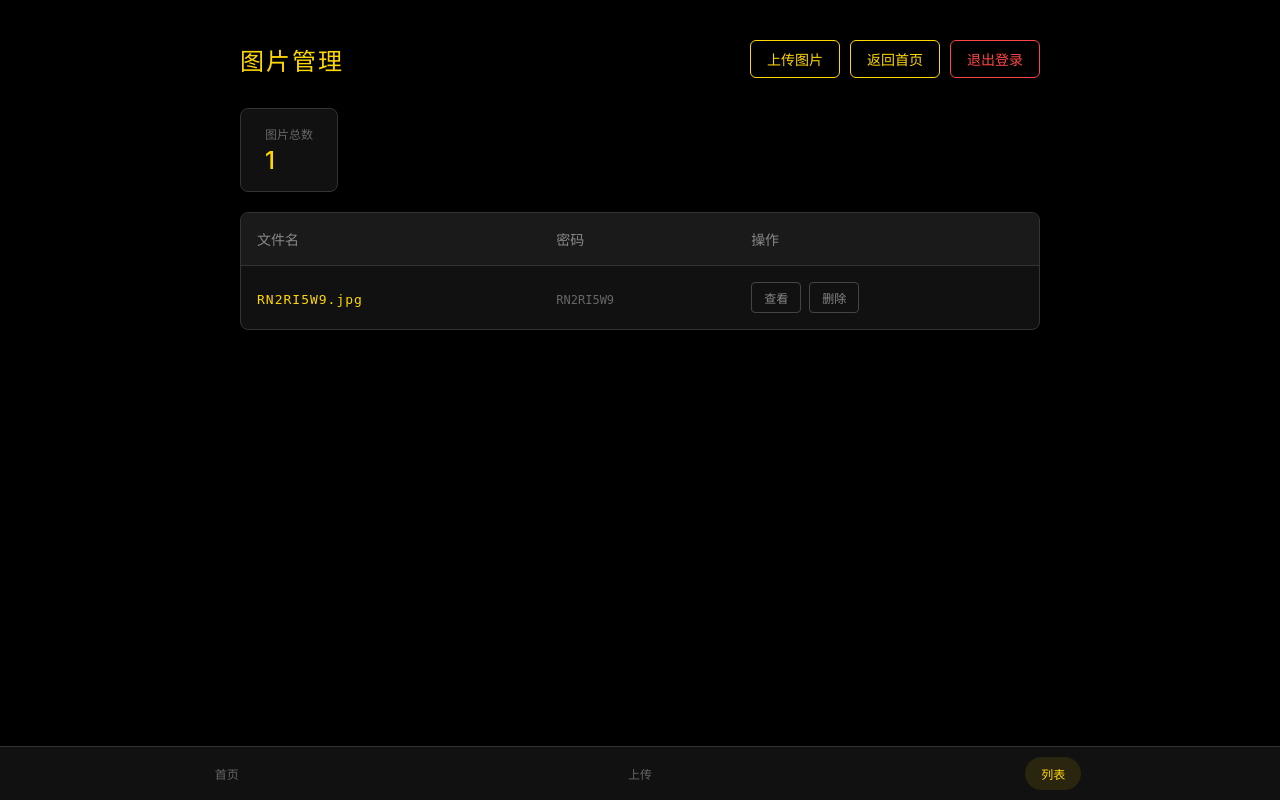
After one commit to rikkac/pic_tools, a Flask app: page /admin in a window 1280 px wide. The commit adds this page. Run offline with Flask 2, Linux system fonts and the light colour scheme; the visitor is signed in with stand-in values (Sample User, id 1).

Commit message:
feat: 添加图片列表功能和底部导航
- 新增 /api/images 接口获取图片列表
- 新增 /admin 管理员控制台页面
- 底部导航：首页、上传、列表（登录后显示）
- 列表页支持查看和删除图片

Co-Authored-By: Claude Opus 4.6 <noreply@anthropic.com>

```diff
--- a/app.py
+++ b/app.py
@@ -158,5 +158,33 @@ def delete_image(password):
         return jsonify({'success': False, 'message': str(e)}), 500
 
 
+@app.route('/api/images', methods=['GET'])
+def list_images():
+    """获取图片列表（需要管理员权限）"""
+    if not session.get('is_admin'):
+        return jsonify({'success': False, 'message': '需要管理员权限'}), 401
+
+    images = []
+    if os.path.exists(UPLOAD_FOLDER):
+        for filename in os.listdir(UPLOAD_FOLDER):
+            if filename.endswith('.jpg'):
+                password = filename[:-4]  # 去掉 .jpg 后缀
+                images.append({
+                    'filename': filename,
+                    'password': password,
+                    'url': url_for('get_image', password=password, _external=True)
+                })
+
+    return jsonify({'success': True, 'images': images})
+
+
+@app.route('/admin')
+def admin_page():
+    """管理员控制台页面"""
+    if not session.get('is_admin'):
+        return redirect(url_for('index'))
+    return render_template('admin.html')
+
+
 if __name__ == '__main__':
     app.run(host='0.0.0.0', port=5001, debug=True)
--- /dev/null
+++ b/templates/admin.html
@@ -0,0 +1,457 @@
+<!DOCTYPE html>
+<html lang="zh-CN">
+<head>
+    <meta charset="UTF-8">
+    <meta name="viewport" content="width=device-width, initial-scale=1.0, maximum-scale=1.0, user-scalable=no">
+    <title>图片管理</title>
+    <style>
+        * {
+            margin: 0;
+            padding: 0;
+            box-sizing: border-box;
+        }
+
+        body {
+            font-family: -apple-system, BlinkMacSystemFont, 'Segoe UI', Roboto, sans-serif;
+            background-color: #000;
+            color: #fff;
+            min-height: 100vh;
+            padding: 20px;
+        }
+
+        .container {
+            max-width: 800px;
+            margin: 0 auto;
+            padding-top: 20px;
+        }
+
+        .header {
+            display: flex;
+            justify-content: space-between;
+            align-items: center;
+            margin-bottom: 30px;
+        }
+
+        h1 {
+            font-size: 24px;
+            font-weight: 300;
+            letter-spacing: 2px;
+            color: #FFD700;
+        }
+
+        .header-actions {
+            display: flex;
+            gap: 10px;
+        }
+
+        .btn-small {
+            padding: 8px 16px;
+            font-size: 14px;
+            background: transparent;
+            border: 1px solid #FFD700;
+            border-radius: 6px;
+            color: #FFD700;
+            cursor: pointer;
+            transition: all 0.3s;
+            text-decoration: none;
+        }
+
+        .btn-small:hover {
+            background: #FFD700;
+            color: #000;
+        }
+
+        .btn-small.danger {
+            border-color: #ff4444;
+            color: #ff4444;
+        }
+
+        .btn-small.danger:hover {
+            background: #ff4444;
+            color: #fff;
+        }
+
+        /* 表格样式 */
+        .table-container {
+            background: #111;
+            border: 1px solid #333;
+            border-radius: 8px;
+            overflow: hidden;
+        }
+
+        table {
+            width: 100%;
+            border-collapse: collapse;
+        }
+
+        thead {
+            background: #1a1a1a;
+        }
+
+        th {
+            padding: 16px;
+            text-align: left;
+            font-weight: 500;
+            color: #888;
+            font-size: 14px;
+            border-bottom: 1px solid #333;
+        }
+
+        td {
+            padding: 16px;
+            border-bottom: 1px solid #222;
+        }
+
+        tr:last-child td {
+            border-bottom: none;
+        }
+
+        tr:hover {
+            background: #151515;
+        }
+
+        .filename {
+            font-family: monospace;
+            color: #FFD700;
+            letter-spacing: 1px;
+        }
+
+        .password {
+            font-family: monospace;
+            color: #666;
+            font-size: 12px;
+        }
+
+        .action-btns {
+            display: flex;
+            gap: 8px;
+        }
+
+        .btn-action {
+            padding: 6px 12px;
+            font-size: 12px;
+            background: transparent;
+            border: 1px solid #444;
+            border-radius: 4px;
+            color: #888;
+            cursor: pointer;
+            transition: all 0.3s;
+        }
+
+        .btn-action:hover {
+            border-color: #FFD700;
+            color: #FFD700;
+        }
+
+        .btn-action.delete:hover {
+            border-color: #ff4444;
+            color: #ff4444;
+        }
+
+        /* 空状态 */
+        .empty-state {
+            text-align: center;
+            padding: 60px 20px;
+            color: #666;
+        }
+
+        .empty-state p {
+            margin-bottom: 20px;
+        }
+
+        /* 加载状态 */
+        .loading {
+            text-align: center;
+            padding: 40px;
+            color: #666;
+        }
+
+        /* 消息提示 */
+        .message {
+            text-align: center;
+            padding: 12px;
+            border-radius: 8px;
+            margin-bottom: 15px;
+            font-size: 14px;
+            display: none;
+        }
+
+        .message.error {
+            display: block;
+            background: rgba(255, 68, 68, 0.2);
+            color: #ff4444;
+            border: 1px solid #ff4444;
+        }
+
+        .message.success {
+            display: block;
+            background: rgba(255, 215, 0, 0.2);
+            color: #FFD700;
+            border: 1px solid #FFD700;
+        }
+
+        /* 全屏图片模态 */
+        .modal {
+            display: none;
+            position: fixed;
+            top: 0;
+            left: 0;
+            width: 100%;
+            height: 100%;
+            background: #000;
+            z-index: 1000;
+            justify-content: center;
+            align-items: center;
+        }
+
+        .modal.show {
+            display: flex;
+        }
+
+        .modal img {
+            max-width: 90%;
+            max-height: 90%;
+            object-fit: contain;
+            border-radius: 8px;
+        }
+
+        .modal-close {
+            position: absolute;
+            top: 20px;
+            right: 20px;
+            width: 40px;
+            height: 40px;
+            background: rgba(255, 255, 255, 0.1);
+            border: none;
+            border-radius: 50%;
+            color: #fff;
+            font-size: 24px;
+            cursor: pointer;
+            display: flex;
+            align-items: center;
+            justify-content: center;
+        }
+
+        /* 统计信息 */
+        .stats {
+            display: flex;
+            gap: 20px;
+            margin-bottom: 20px;
+        }
+
+        .stat-item {
+            background: #111;
+            border: 1px solid #333;
+            border-radius: 8px;
+            padding: 16px 24px;
+        }
+
+        .stat-label {
+            font-size: 12px;
+            color: #666;
+            margin-bottom: 4px;
+        }
+
+        .stat-value {
+            font-size: 24px;
+            color: #FFD700;
+            font-weight: 500;
+        }
+
+        /* 底部导航 */
+        .bottom-nav {
+            display: flex;
+            position: fixed;
+            bottom: 0;
+            left: 0;
+            right: 0;
+            background: #111;
+            border-top: 1px solid #333;
+            padding: 10px 20px;
+            padding-bottom: calc(10px + env(safe-area-inset-bottom));
+            justify-content: space-around;
+        }
+
+        .nav-item {
+            color: #666;
+            text-decoration: none;
+            font-size: 12px;
+            padding: 8px 16px;
+            border-radius: 20px;
+            transition: all 0.3s;
+        }
+
+        .nav-item:hover,
+        .nav-item.active {
+            color: #FFD700;
+            background: rgba(255, 215, 0, 0.1);
+        }
+
+        body.has-bottom-nav {
+            padding-bottom: 80px;
+        }
+    </style>
+</head>
+<body class="has-bottom-nav">
+    <div class="container">
+        <div class="header">
+            <h1>图片管理</h1>
+            <div class="header-actions">
+                <a href="/upload-page" class="btn-small">上传图片</a>
+                <a href="/" class="btn-small">返回首页</a>
+                <button class="btn-small danger" id="logoutBtn">退出登录</button>
+            </div>
+        </div>
+
+        <div id="message" class="message"></div>
+
+        <div class="stats">
+            <div class="stat-item">
+                <div class="stat-label">图片总数</div>
+                <div class="stat-value" id="totalCount">0</div>
+            </div>
+        </div>
+
+        <div class="table-container">
+            <table id="imageTable">
+                <thead>
+                    <tr>
+                        <th>文件名</th>
+                        <th>密码</th>
+                        <th>操作</th>
+                    </tr>
+                </thead>
+                <tbody id="imageList">
+                    <tr>
+                        <td colspan="3" class="loading">加载中...</td>
+                    </tr>
+                </tbody>
+            </table>
+        </div>
+    </div>
+
+    <!-- 全屏图片模态 -->
+    <div class="modal" id="imageModal">
+        <button class="modal-close" id="modalClose">&times;</button>
+        <img src="" alt="图片预览" id="modalImage">
+    </div>
+
+    <!-- 底部导航 -->
+    <div class="bottom-nav">
+        <a href="/" class="nav-item" data-page="index">首页</a>
+        <a href="/upload-page" class="nav-item" data-page="upload">上传</a>
+        <a href="/admin" class="nav-item active" data-page="list">列表</a>
+    </div>
+
+    <script>
+        // 加载图片列表
+        async function loadImages() {
+            const tbody = document.getElementById('imageList');
+            tbody.innerHTML = '<tr><td colspan="3" class="loading">加载中...</td></tr>';
+
+            try {
+                const response = await fetch('/api/images');
+                const data = await response.json();
+
+                if (!data.success) {
+                    showMessage(data.message || '加载失败', 'error');
+                    return;
+                }
+
+                const images = data.images || [];
+                document.getElementById('totalCount').textContent = images.length;
+
+                if (images.length === 0) {
+                    tbody.innerHTML = '<tr><td colspan="3" class="empty-state"><p>暂无图片</p></td></tr>';
+                    return;
+                }
+
+                tbody.innerHTML = images.map(img => `
+                    <tr>
+                        <td>
+                            <span class="filename">${img.filename}</span>
+                        </td>
+                        <td>
+                            <span class="password">${img.password}</span>
+                        </td>
+                        <td>
+                            <div class="action-btns">
+                                <button class="btn-action" onclick="viewImage('${img.url}')">查看</button>
+                                <button class="btn-action delete" onclick="deleteImage('${img.password}', '${img.filename}')">删除</button>
+                            </div>
+                        </td>
+                    </tr>
+                `).join('');
+            } catch (e) {
+                showMessage('加载失败', 'error');
+                tbody.innerHTML = '<tr><td colspan="3" class="empty-state">加载失败</td></tr>';
+            }
+        }
+
+        // 查看图片
+        function viewImage(url) {
+            const modal = document.getElementById('imageModal');
+            const modalImage = document.getElementById('modalImage');
+            modalImage.src = url;
+            modal.classList.add('show');
+        }
+
+        // 关闭模态
+        document.getElementById('modalClose').addEventListener('click', function() {
+            document.getElementById('imageModal').classList.remove('show');
+        });
+
+        document.getElementById('imageModal').addEventListener('click', function(e) {
+            if (e.target === this) {
+                this.classList.remove('show');
+            }
+        });
+
+        // 删除图片
+        async function deleteImage(password, filename) {
+            if (!confirm(`确定要删除图片 "${filename}" 吗？此操作不可恢复。`)) {
+                return;
+            }
+
+            try {
+                const response = await fetch(`/delete/${password}`, {
+                    method: 'POST'
+                });
+                const data = await response.json();
+
+                if (data.success) {
+                    showMessage('删除成功', 'success');
+                    loadImages(); // 刷新列表
+                } else {
+                    showMessage(data.message || '删除失败', 'error');
+                }
+            } catch (e) {
+                showMessage('删除失败', 'error');
+            }
+        }
+
+        // 退出登录
+        document.getElementById('logoutBtn').addEventListener('click', async function() {
+            try {
+                await fetch('/logout', { method: 'POST' });
+                window.location.href = '/';
+            } catch (e) {
+                showMessage('退出失败', 'error');
+            }
+        });
+
+        // 显示消息
+        function showMessage(text, type) {
+            const msg = document.getElementById('message');
+            msg.textContent = text;
+            msg.className = 'message ' + type;
+            setTimeout(() => {
+                msg.className = 'message';
+            }, 3000);
+        }
+
+        // 页面加载时获取图片列表
+        loadImages();
+    </script>
+</body>
+</html>
```
Also changed, not shown: templates/index.html (+67 -0 lines), templates/upload.html (+46 -1 lines).
